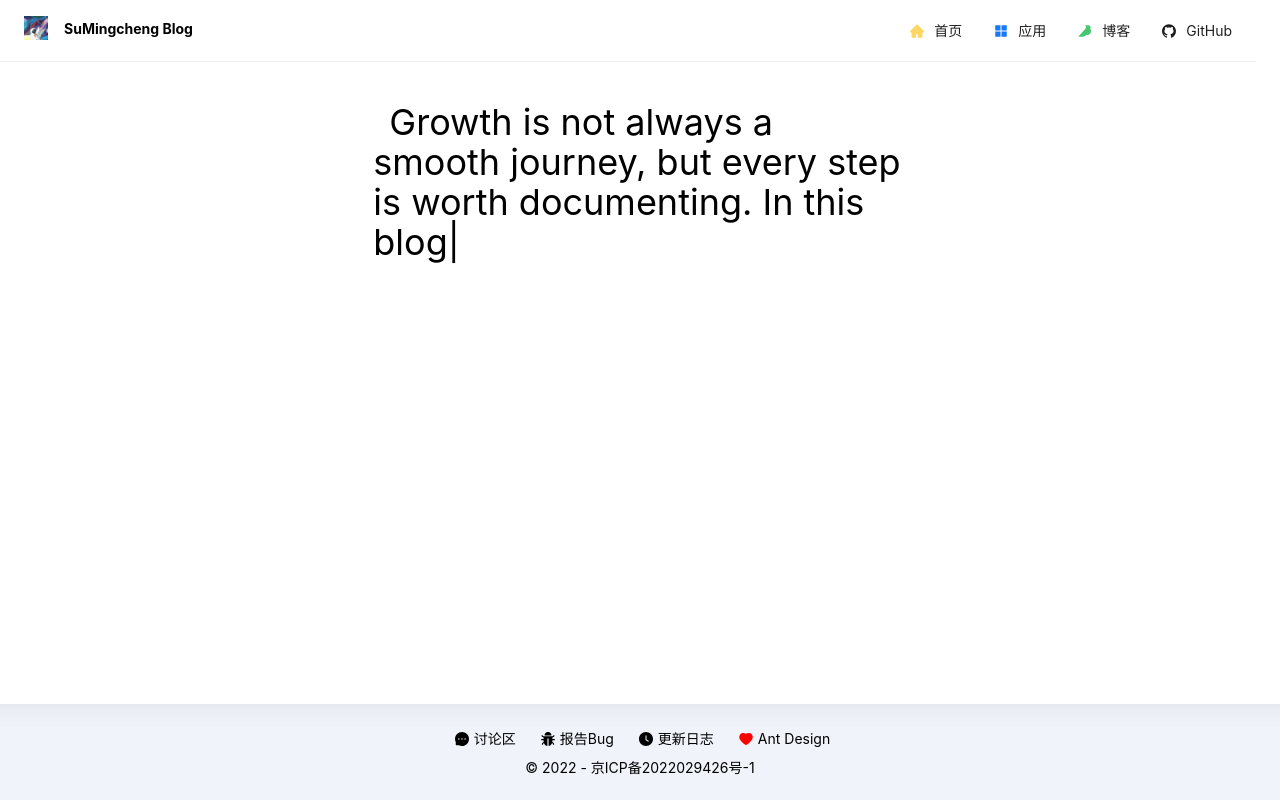
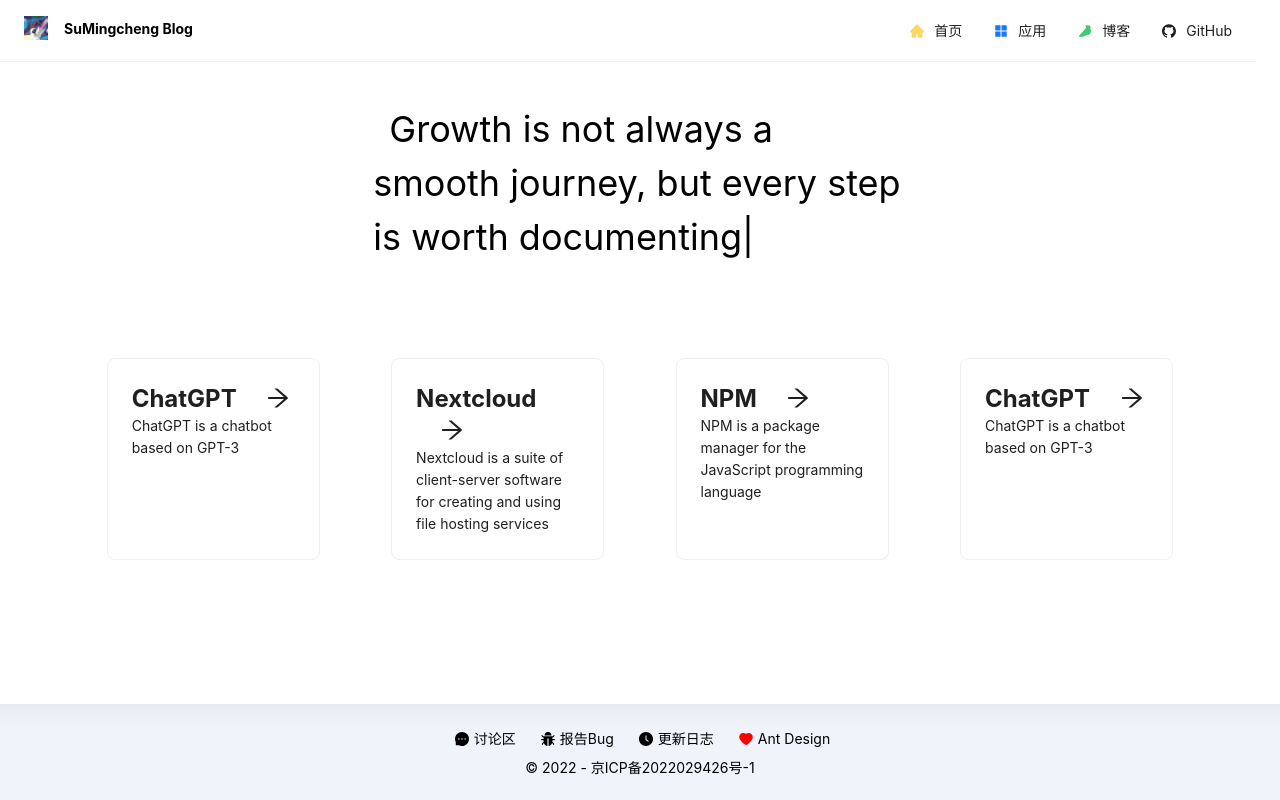
Before and after one commit to sumingcheng/Blog, a Next.js app: page / in a window 1280 px wide. Built offline with nearby package versions, Linux system fonts and the light colour scheme.

Commit message:
add:card

```diff
--- /dev/null
+++ b/src/assets/scss/components.module.scss
@@ -0,0 +1,9 @@
+.card {
+  .title {
+
+  }
+
+  .description {
+
+  }
+}
--- /dev/null
+++ b/src/components/SuCard.tsx
@@ -0,0 +1,22 @@
+import React from 'react';
+import {Card} from 'antd';
+import {SuCardProps} from "@/types/components";
+import S from '@/assets/scss/components.module.scss'
+import {ArrowRightOutlined} from "@ant-design/icons";
+
+const SuCard: React.FC<SuCardProps> = ({title, description, url}) => {
+  const nextUrl = () => {
+    window.open(url)
+  }
+
+  return (
+      <Card className={`w-1/5  ${S.card}`} hoverable={true} onClick={nextUrl}>
+        <div className={`title text-2xl font-bold`}>
+          {title} <ArrowRightOutlined className={`ml-6 font-bold`}/>
+        </div>
+        <div className={`description `}>{description}</div>
+      </Card>
+  )
+}
+
+export default SuCard;
--- a/src/pages/_app.js
+++ b/src/pages/_app.js
@@ -9,7 +9,7 @@
     <ConfigProvider
         theme={{
           // token: {
-          //   colorPrimary: '#353535',
+          //   "colorPrimary": "#000000",
           // },
         }}
     >
--- a/src/pages/index.tsx
+++ b/src/pages/index.tsx
@@ -1,15 +1,34 @@
 import Layout from "@/layout";
 import React from 'react';
 import Typed from 'typed.js';
+import SuCard from "@/components/SuCard";
 
 function IndexPage () {
   const playText = "Growth is not always a smooth journey, but every step is worth documenting. In this blog, I will share my explorations and discoveries in both personal and professional life."
   const el = React.useRef(null);
 
+  const SuCardArr = [{
+    title: 'ChatGPT',
+    url: '',
+    description: 'ChatGPT is a chatbot based on GPT-3',
+  }, {
+    title: 'Nextcloud',
+    url: '',
+    description: 'Nextcloud is a suite of client-server software for creating and using file hosting services',
+  }, {
+    title: 'NPM',
+    url: '',
+    description: 'NPM is a package manager for the JavaScript programming language',
+  }, {
+    title: 'ChatGPT',
+    url: '',
+    description: 'ChatGPT is a chatbot based on GPT-3',
+  }]
+
   React.useEffect(() => {
     const typed = new Typed(el.current, {
       strings: [playText],
-      typeSpeed: 50, // 打字速度
+      typeSpeed: 60, // 打字速度
       backSpeed: 30, // 删除速度
       loop: false // 不循环
     });
@@ -22,12 +41,14 @@
   return (
       <Layout>
         {/*打字机*/}
-        <div className={`w-1/2 mx-auto mt-10 text-4xl indent-4 leading-22`}>
+        <div className={`w-1/2 mx-auto mt-10 text-4xl indent-4 leading-normal h-64`}>
           <span ref={el}/>
         </div>
         {/*card*/}
-        <div className={`w-full`}>
-
+        <div className={`w-full flex justify-between`}>
+          {SuCardArr.map(elem => {
+            return <SuCard title={elem.title} description={elem.description} url={elem.url}/>
+          })}
         </div>
       </Layout>
   )
--- /dev/null
+++ b/src/types/components.d.ts
@@ -0,0 +1,5 @@
+export interface SuCardProps {
+  title?: string;
+  description?: string;
+  url?: string
+}
```
Also changed, not shown: src/components/essay.tsx (deleted).
